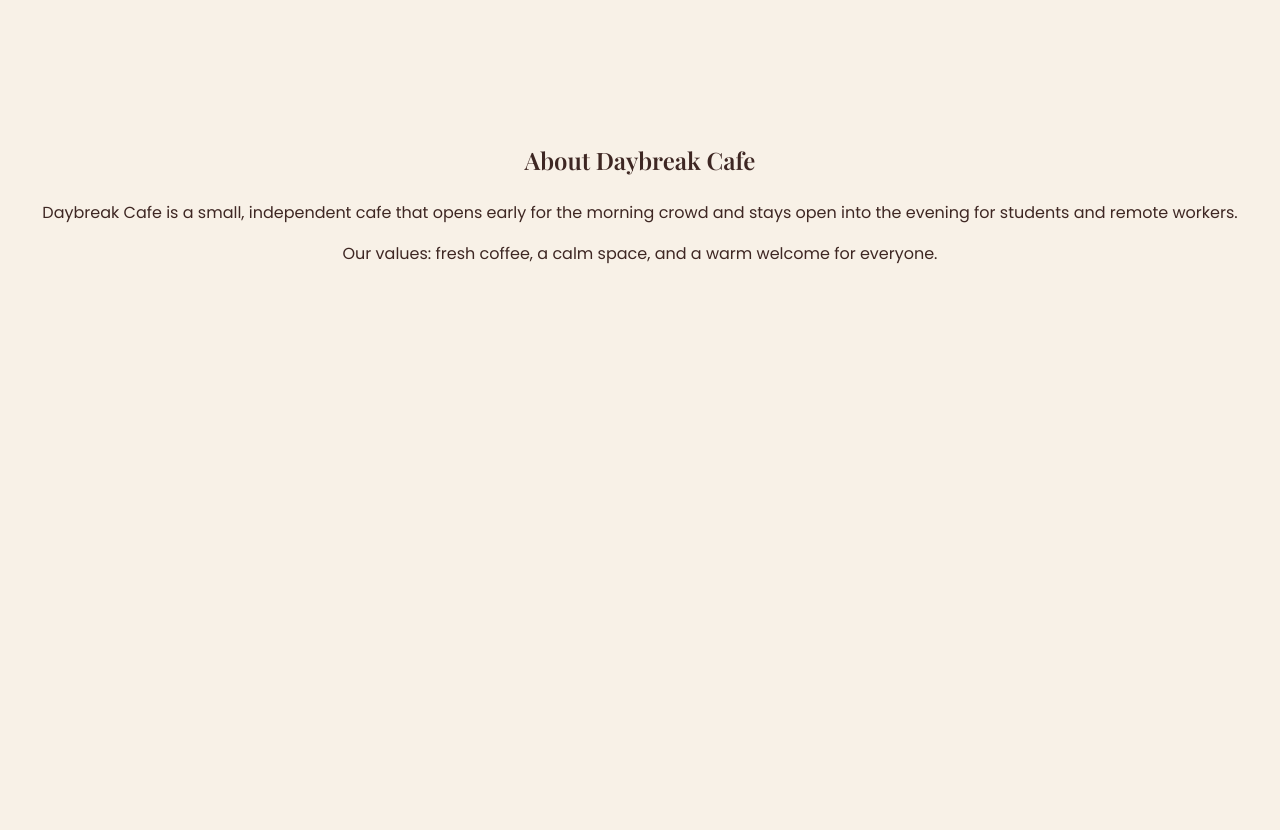
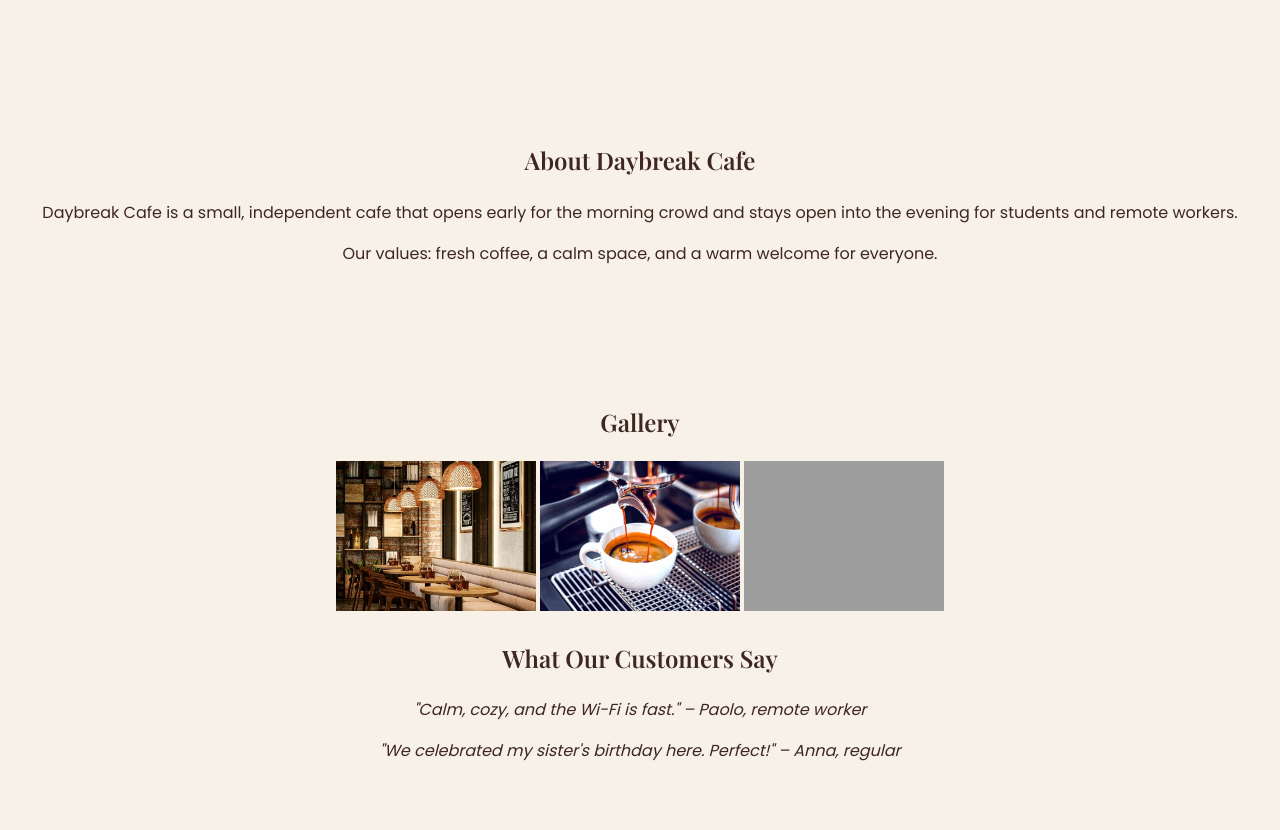
Before and after one commit to rhoyjustol042-ux/justol-website, a plain HTML site: page index.html in a window 1280 px wide. Shown: the part 1478-2308 px from the top of the page. Before the commit the page ends 1811 px from the top, so only its background shows below. Drawn offline with nearby package versions, Linux system fonts and the light colour scheme; grey boxes are pictures that could not be loaded.

Commit message:
Add gallery and customer reviews

```diff
--- a/css/style.css
+++ b/css/style.css
@@ -64,3 +64,11 @@ h3 {
     padding: 8px 0;
     border-bottom: 1px solid #C8A27A;
 }
+.gallery-images img {
+    width: 200px;
+    height: 150px;
+    object-fit: cover;
+}
+.review {
+    font-style: italic
+}
--- a/index.html
+++ b/index.html
@@ -70,6 +70,18 @@
     <p>Daybreak Cafe is a small, independent cafe that opens early for the morning crowd and stays open into the evening for students and remote workers.</p>
     <p>Our values: fresh coffee, a calm space, and a warm welcome for everyone.</p>
 </section>
+<section id="gallery">
+    <h2>Gallery</h2>
+    <div class="gallery-images">
+        <img src="interiorDaybreakdesign.jpg" alt="Cozy interior of Daybreak Cafe">
+        <img src="coffeeDaybreak.jpg" alt="Freshly made coffee drinks">
+        <img src="panSaDaybreak.jpg" alt="Pastries on display">
+    </div>
+
+    <h2>What Our Customers Say</h2>
+    <p class="review">"Calm, cozy, and the Wi-Fi is fast." – Paolo, remote worker</p>
+    <p class="review">"We celebrated my sister's birthday here. Perfect!" – Anna, regular</p>
+</section>
 </main>
 </body>
 </html>
```
Also changed, not shown: coffeeDaybreak.jpg (added), interiorDaybreakdesign.jpg (added), 1 other file.
